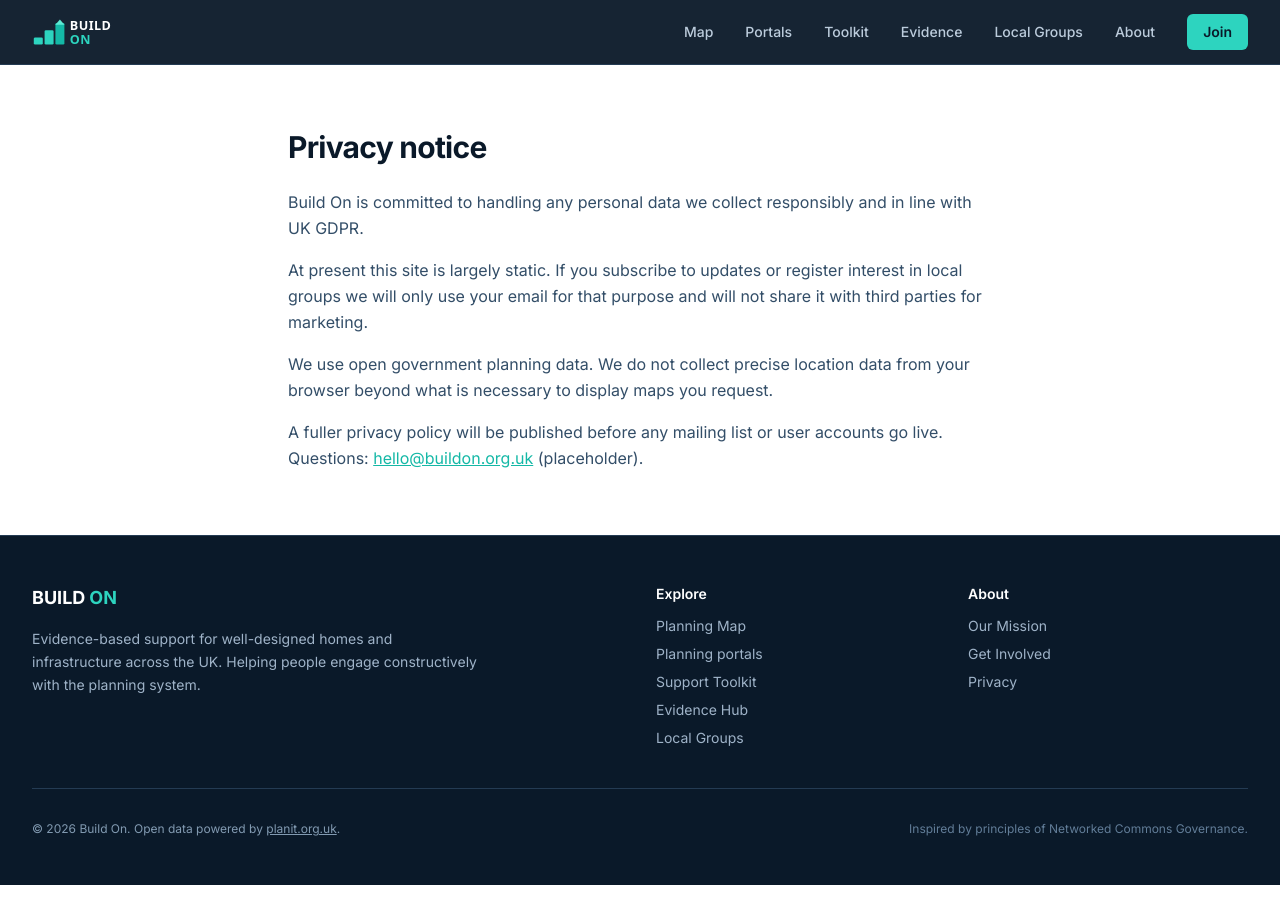
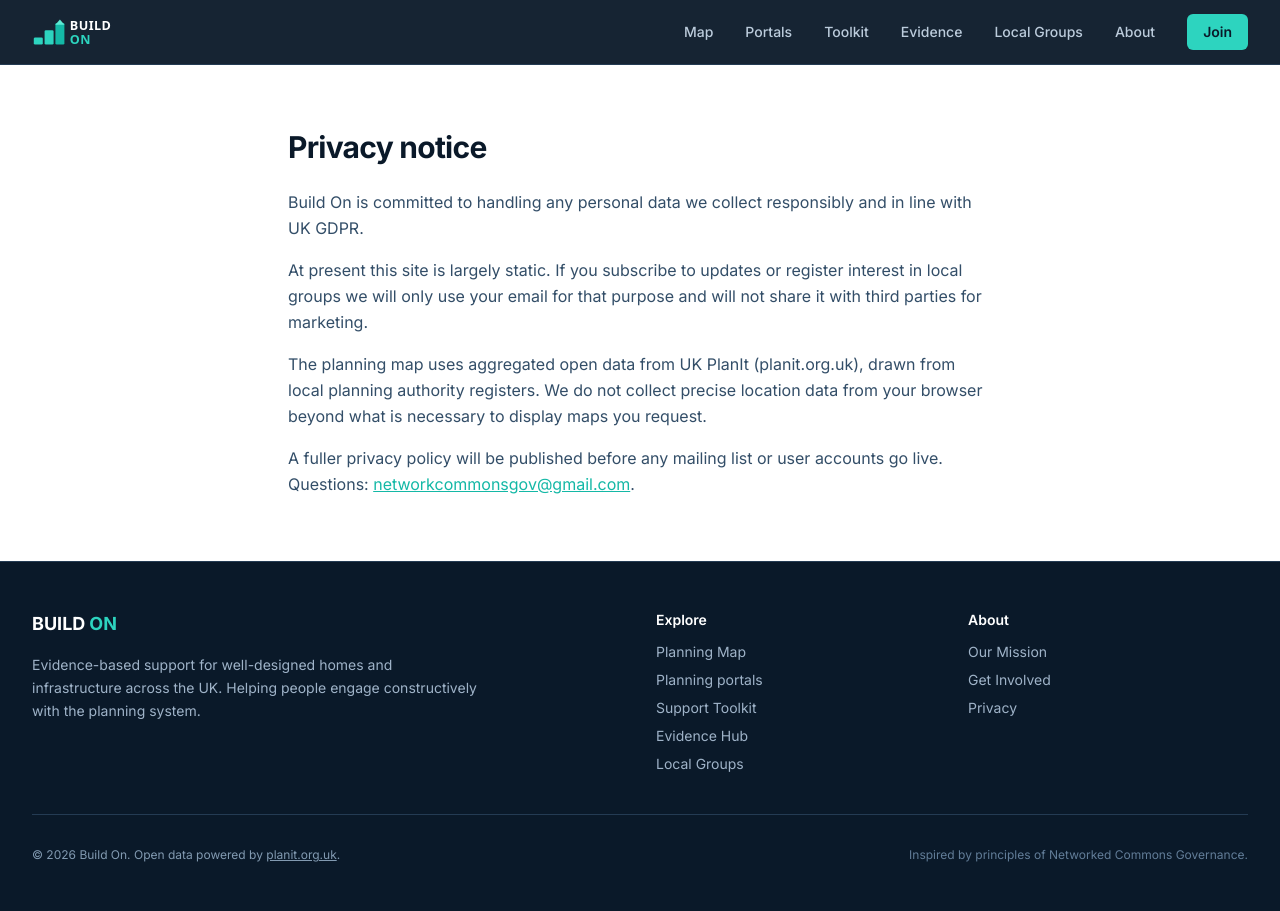
Before and after one commit to stumpyuk1/build-on, a Next.js app: page /privacy in a window 1280 px wide. Before the commit the page ends 885 px from the top, so only its background shows below. Built offline with nearby package versions, Linux system fonts and the light colour scheme.

Commit message:
Add sitemap; update privacy email; refresh README for PlanIt map

```diff
--- a/app/privacy/page.tsx
+++ b/app/privacy/page.tsx
@@ -4,6 +4,8 @@ export const metadata: Metadata = {
   title: "Privacy",
   description: "Privacy notice for the Build On website.",
 };
+
+const CONTACT_EMAIL = "networkcommonsgov@gmail.com";
 
 export default function PrivacyPage() {
   return (
@@ -23,20 +25,21 @@ export default function PrivacyPage() {
             that purpose and will not share it with third parties for marketing.
           </p>
           <p>
-            We use open government planning data. We do not collect precise
-            location data from your browser beyond what is necessary to display
-            maps you request.
+            The planning map uses aggregated open data from UK PlanIt
+            (planit.org.uk), drawn from local planning authority registers. We
+            do not collect precise location data from your browser beyond what
+            is necessary to display maps you request.
           </p>
           <p>
             A fuller privacy policy will be published before any mailing list or
             user accounts go live. Questions:{" "}
             <a
-              href="mailto:hello@buildon.org.uk"
+              href={`mailto:${CONTACT_EMAIL}`}
               className="text-build-green-dark underline"
             >
-              hello@buildon.org.uk
-            </a>{" "}
-            (placeholder).
+              {CONTACT_EMAIL}
+            </a>
+            .
           </p>
         </div>
       </div>
--- /dev/null
+++ b/app/sitemap.ts
@@ -0,0 +1,31 @@
+import type { MetadataRoute } from "next";
+
+const BASE_URL =
+  process.env.NEXT_PUBLIC_SITE_URL?.replace(/\/$/, "") ||
+  "https://build-on.vercel.app";
+
+export default function sitemap(): MetadataRoute.Sitemap {
+  const lastModified = new Date();
+
+  const routes: { path: string; priority: number; changeFrequency: MetadataRoute.Sitemap[0]["changeFrequency"] }[] = [
+    { path: "/", priority: 1, changeFrequency: "weekly" },
+    { path: "/map", priority: 0.9, changeFrequency: "daily" },
+    { path: "/portals", priority: 0.9, changeFrequency: "weekly" },
+    { path: "/toolkit", priority: 0.85, changeFrequency: "monthly" },
+    { path: "/toolkit/generator", priority: 0.85, changeFrequency: "monthly" },
+    { path: "/toolkit/write", priority: 0.8, changeFrequency: "monthly" },
+    { path: "/toolkit/speak", priority: 0.8, changeFrequency: "monthly" },
+    { path: "/evidence", priority: 0.85, changeFrequency: "monthly" },
+    { path: "/groups", priority: 0.7, changeFrequency: "monthly" },
+    { path: "/join", priority: 0.75, changeFrequency: "monthly" },
+    { path: "/about", priority: 0.6, changeFrequency: "yearly" },
+    { path: "/privacy", priority: 0.3, changeFrequency: "yearly" },
+  ];
+
+  return routes.map(({ path, priority, changeFrequency }) => ({
+    url: `${BASE_URL}${path}`,
+    lastModified,
+    changeFrequency,
+    priority,
+  }));
+}
```
Also changed, not shown: 1 other file (tests, documents, lock files or other folders).
